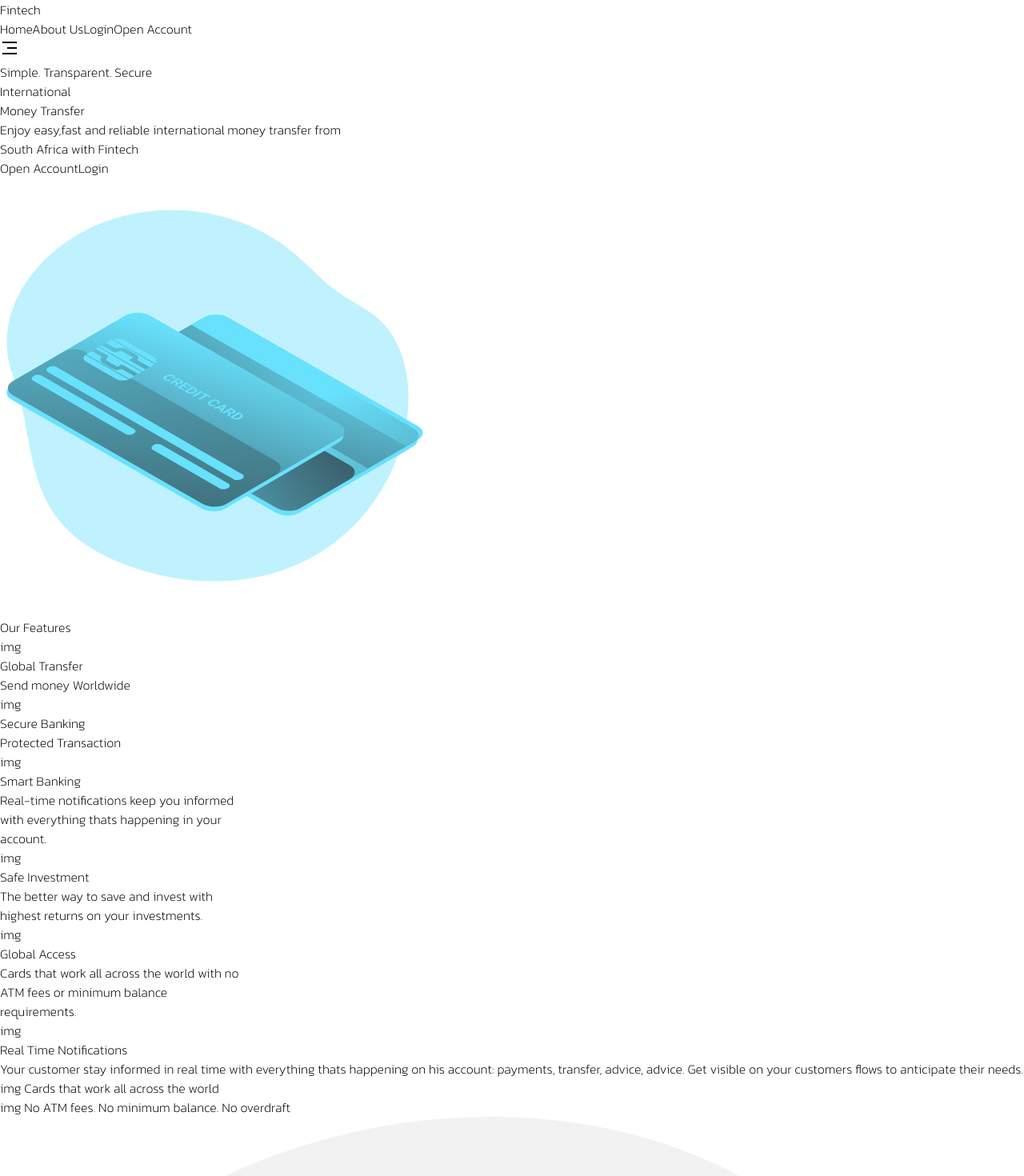
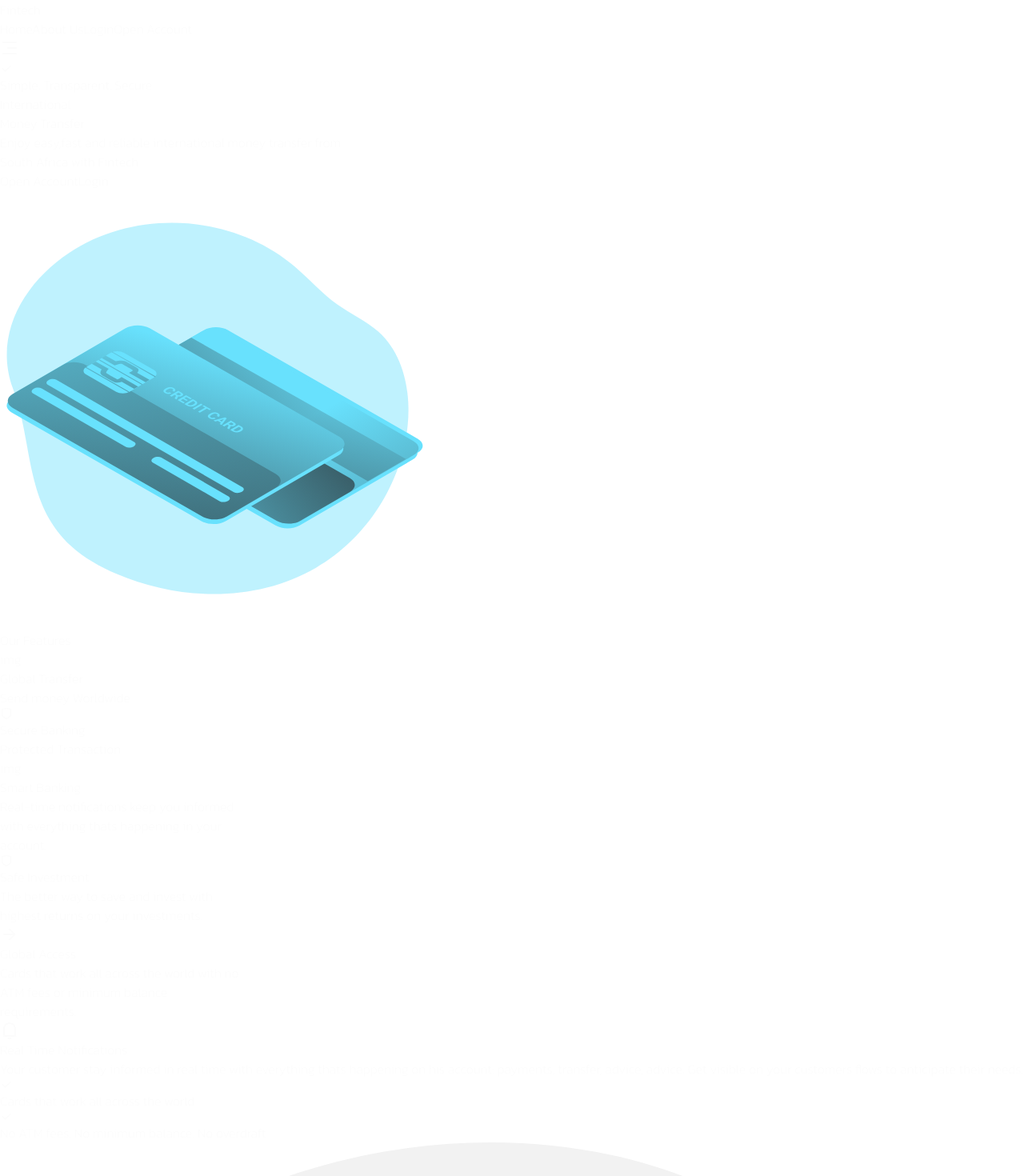
Before and after one commit to Sufyan-codes/lensly, a React (Vite) app: page / in a window 1280 px wide. Shown: the top 1470 px of the page at 80% size. Built offline with nearby package versions, Linux system fonts and the light colour scheme; a web font is replaced by a local one.

Commit message:
ui updates

```diff
--- a/src/App.jsx
+++ b/src/App.jsx
@@ -5,8 +5,8 @@ import About from "./app/pages/About";
 import Features from "./app/pages/Features";
 import Login from "./app/pages/Login";
 import CreateAccount from "./app/pages/CreateAccount";
-import PayforeignDashboard from "./app/components/PayforeignDashboard";
-
+import PayforeignDashboard from "./app/components/DashboardLayout";
+import NotFound from "./app/pages/NotFound";
 
 export default function App() {
   return (
@@ -17,11 +17,12 @@ export default function App() {
             <Route index element={<Home />} />
             <Route path="/about" element={<About />} />
             <Route path="/features" element={<Features />} />
-
           </Route>
           <Route path="/dashboard" element={<PayforeignDashboard />} />
           <Route path="/login" element={<Login />} />
           <Route path="/signUp" element={<CreateAccount />} />
+
+          <Route to="*" element={<NotFound />} />
         </Routes>
       </BrowserRouter>
     </main>
--- a/src/app/components/Footer.jsx
+++ b/src/app/components/Footer.jsx
@@ -2,7 +2,7 @@ import React from 'react'
 
 export default function Footer() {
   return (
-    <section className="bg-[#F8FAFF] max-w-6xl mx-auto border-t border-gray-200 lg:py-16 text-gray-700">
+    <section className="bg-[#F8FAFF] max-w-7xl mx-auto border-t border-gray-200 lg:py-16 text-gray-700">
         <div className="grid grid-cols-1 sm:grid-cols-2 lg:grid-cols-4 gap-12">
           <div>
             <img src='' alt="Fintech" className="h-8 w-auto mb-4" />
--- a/src/app/components/Nav.jsx
+++ b/src/app/components/Nav.jsx
@@ -13,7 +13,7 @@ export default function Navbar() {
     return (
         <nav className="fixed  left-0 right-0 z-50 m2 backdrop-blur-md border-b border-neutral-200">
             <div className="text-neutral-500
-            max-w-6xl mx-auto px-4 py-3 pb-5 flex justify-between items-center text-black-900
+            max-w-7xl mx-auto px-4 py-3 pb-5 flex justify-between items-center text-black-900
              ">
                 {/* Left Logo */}
                 <a href='/' className='text-2xl text-blue-900 font-bold'>Fintech</a>
--- a/src/app/pages/About.jsx
+++ b/src/app/pages/About.jsx
@@ -4,7 +4,7 @@ import hero from "../../../public/images/Online Banking.svg";
 
 export default function About() {
   return (
-    <section className='max-w-6xl mx-auto'>
+    <section className='max-w-7xl mx-auto'>
        <div className=" px-4 md:flex justify-between pt-4 text-black">
         <div className="flex flex-col gap-4 mt-28">
           <span className="text-blue-700 bg-blue-200 py-2 px-4 w-[250px] text-1xl  rounded-full text-center">
--- a/src/app/pages/Business.jsx
+++ b/src/app/pages/Business.jsx
@@ -1,10 +1,12 @@
 import React from 'react'
 import { Link } from 'react-router-dom'
 import hero from "../../../public/images/Online Banking.svg";
+import { RiCheckFill, RiSmartphoneLine, RiBankCardLine, RiBriefcase5Line} from "react-icons/ri";
+
 
 export default function Business() {
   return (
-    <section className='max-w-6xl p-4 mx-auto'>
+    <section className='max-w-7xl p-4 mx-auto'>
           <div className='items-center'>
               <div className='text-center flex flex-col gap-4'>
               <p className='text-xl text-blue-800'>Business Banking</p>
@@ -14,7 +16,7 @@ export default function Business() {
 
               <div className="mt-20 grid grid-cols-1 md:grid-cols-2 lg:grid-cols-3 gap-3 pb-28">
             <div className="flex flex-col gap-4 bg-gray-100 p-5 rounded-lg">
-              <div className="bg-blue-200 w-10 h-10 rounded-md">img</div>
+              <div className="bg-blue-200 w-10 h-10 rounded-md"><RiBankCardLine className="w-6  h-6 mx-auto text-blue-600 mt-2" /></div>
               <h1 className="text-xl lg:text-2xl font-semibold text-neutral-700">Checking Account</h1>
               <p className="text-neutral-800">Choose from our checking options that <br />
                 allow you to earn interest, avoid fees, and <br /> easily manage your account.
@@ -31,7 +33,7 @@ export default function Business() {
                       <Link to='/signUp' className='text-xl text-white-900 bg-blue-800 w-40 px-4 py-1 rounded-lg'> Start Saving</Link>
             </div>
             <div className="flex flex-col gap-4 bg-gray-100 p-5 rounded-lg">
-              <div className="bg-blue-200 w-10 h-10 rounded-md">img</div>
+              <div className="bg-blue-200 w-10 h-10 rounded-md"><RiBriefcase5Line className="w-6  h-6 mx-auto text-blue-600 mt-2" /></div>
               <h1 className="text-xl lg:text-2xl font-semibold text-neutral-700">Business Account</h1>
               <p className="text-neutral-800 ">Take charge of your business banking with a  <br />
                 business account. Services including <br /> virtual cards, team management and more.
@@ -45,7 +47,7 @@ export default function Business() {
           </div>
           <div className="grid grid-cols-1 lg:grid-cols-2 pt-28 pb-28 gap-4">
         <div className="flex flex-col gap-4">
-          <div className="bg-blue-200 w-10 h-10 rounded-md">img</div>
+          <div className="bg-blue-200 w-10 h-10 rounded-md"><RiSmartphoneLine RiShieldLine className="w-6  h-6 mx-auto text-blue-600 mt-2" /></div>
           <h1 className="text-xl lg:text-3xl font-semibold text-blue-800">Banking At your Tips</h1>
           <p className="text-gray-800 lg:text-xl">
             Your banking experience anytime, anywhere. Get your money moving with
@@ -53,8 +55,8 @@ export default function Business() {
             your phone.
           </p>
           <ul className="text-gray-800 lg:text-xl flex flex-col gap-3">
-            <li><span className="bg-blue-200 w-10 h-10 rounded-md">img</span> Bill Payments, Funds Transfer, QR payments.</li>
-            <li><span className="bg-blue-200 w-10 h-10 rounded-md">img</span> Credit card payments and order food.</li>
+            <li><div className="flex gap-2 items-center"><RiCheckFill /> <p>Bill Payments, Funds Transfer, QR payments.</p></div> </li>
+            <li><div className="flex gap-2 items-center"><RiCheckFill /> <p>Credit card payments and order food.</p></div> </li>
           </ul>
         </div>
         <img src={hero} alt="" />
--- a/src/app/pages/Cta.jsx
+++ b/src/app/pages/Cta.jsx
@@ -4,7 +4,7 @@ import { Link } from "react-router-dom";
 export default function Cta() {
   return (
     <section className="h-72 bg-blue-500">
-      <div className="max-w-6xl mx-auto items-center py-4 grid lg:grid-cols-2 grid-cols-1 p-4 ">
+      <div className="max-w-7xl mx-auto items-center py-4 grid lg:grid-cols-2 grid-cols-1 p-4 ">
         <h1 className="text-xl lg:text-5xl text-white font-semibold mt-20">
           join the 2+ Million customers <br />
           using FinTech
--- a/src/app/pages/Features.jsx
+++ b/src/app/pages/Features.jsx
@@ -1,12 +1,14 @@
 import React from "react";
 import hero from "../../../public/images/undraw_connected-world_anke.svg";
+import { RiNotification4Line } from "@remixicon/react";
+import { RiCheckFill, RiShieldLine } from "react-icons/ri";
 
 export default function Features() {
   return (
-    <section className="max-w-6xl pt-28 p-4 pb-28 mx-auto">
+    <section className="max-w-7xl pt-28 p-4 pb-28 mx-auto">
       <div className="grid grid-cols-1 lg:grid-cols-2 pt-28 gap-4">
         <div className="flex flex-col gap-4">
-          <div className="bg-blue-200 w-10 h-10 rounded-md">img</div>
+          <div className="bg-blue-200 w-10 h-10 rounded-md"><RiNotification4Line className="w-6  h-6 mx-auto text-blue-600 mt-2"/></div>
           <h1 className="text-xl lg:text-3xl font-semibold text-blue-800">Real Time Notifications</h1>
           <p className="text-gray-800 lg:text-xl">
             Your customer stay informed in real time with everything thats
@@ -14,8 +16,8 @@ export default function Features() {
             visible on your customers flows to anticipate their needs.
           </p>
           <ul className="text-gray-800 lg:text-xl flex flex-col gap-3">
-            <li><span className="bg-blue-200 w-10 h-10 rounded-md">img</span> Cards that work all across the world</li>
-            <li><span className="bg-blue-200 w-10 h-10 rounded-md">img</span> No ATM fees. No minimum balance. No overdraft</li>
+            <li><div className=" flex gap-2 items-center "><RiCheckFill /> <p>Cards that work all across the world</p></div> </li>
+            <li><div className=" flex gap-2 items-center "><RiCheckFill /> <p> No ATM fees. No minimum balance. No overdraft</p></div></li>
           </ul>
         </div>
         <img src={hero} alt="" />
--- a/src/app/pages/Home.jsx
+++ b/src/app/pages/Home.jsx
@@ -1,16 +1,19 @@
 import React from "react";
 import { Link } from "react-router-dom";
 import hero from "../../../public/images/Credit Card 1.svg";
+import { RiCheckFill, RiShieldLine } from "react-icons/ri";
+import { RiArrowRightLine } from "@remixicon/react";
 
 
 export default function Home() {
   return (
-    <section className="pt-28 max-w-6xl mx-auto">
+    <section className="bg-[#fcfcfc]">
+         <main className="pt-28 max-w-7xl mx-auto pb-10">
       <div className=" px-4 md:flex justify-between mt-4 text-black">
         <div className="flex flex-col gap-4 mt-20">
-          <span className="text-blue-700 bg-blue-200 py-2 px-4 w-[250px] text-1xl  rounded-full text-center">
-            Simple. Transparent. Secure
-          </span>
+          <div className="text-blue-700 bg-blue-200 flex items-center gap-2 py-2 px-4 w-[250px] text-1xl  rounded-full text-center">
+            <RiCheckFill /> <p>Simple. Transparent. Secure</p>
+          </div>
 
           <h1 className="text-blue-700 font-bold lg:text-7xl text-4xl">
             International <br />
@@ -63,7 +66,7 @@ export default function Home() {
             </div>
 
             <div className="flex gap-4">
-              <div className="bg-blue-200 w-10 h-10 rounded-md">img</div>
+              <div className="bg-blue-200 w-10 h-10 rounded-md mx-auto"><RiShieldLine className="w-6  h-6 mx-auto text-blue-600 mt-2"/></div>
               <div className="flex flex-col gap-1">
                 <p className="lg:text-xl font-semibold text-neutral-600">
                   Secure Banking
@@ -74,22 +77,22 @@ export default function Home() {
           </div>
 
           <div className="mt-24 grid grid-cols-1 md:grid-cols-2 lg:grid-cols-3 gap-3">
-            <div className="flex flex-col gap-4 bg-gray-100 p-5 rounded-lg">
+            <div className="flex flex-col gap-4 bg-white shadow p-5 rounded-lg">
               <div className="bg-blue-200 w-10 h-10 rounded-md">img</div>
               <h1 className="text-xl lg:text-2xl font-semibold text-neutral-700">Smart Banking</h1>
               <p className="text-neutral-800">Real-time notifications keep you informed <br />
                 with everything thats happening in your <br /> account.
               </p>
             </div>
-            <div className="flex flex-col gap-4 bg-gray-100 p-5 rounded-lg">
-              <div className="bg-blue-200 w-10 h-10 rounded-md">img</div>
+            <div className="flex flex-col gap-4 bg-white shadow p-5 rounded-lg">
+              <div className="bg-blue-200 w-10 h-10 rounded-md"><RiShieldLine className="w-6  h-6 mx-auto text-blue-600 mt-2"/></div>
               <h1 className="text-xl lg:text-2xl font-semibold text-neutral-700">Safe Investment</h1>
               <p className="text-neutral-800 ">The better way to save and invest with <br />
                 highest returns on your investments.
               </p>
             </div>
-            <div className="flex flex-col gap-4 bg-gray-100 p-5 rounded-lg">
-              <div className="bg-blue-200 w-10 h-10 rounded-md">img</div>
+            <div className="flex flex-col gap-4 bg-white shadow p-5 rounded-lg">
+              <div className="bg-blue-200 w-10 h-10 rounded-md"><RiArrowRightLine className="w-6  h-6 mx-auto text-blue-600 mt-2"/></div>
               <h1 className="text-xl lg:text-2xl font-semibold text-neutral-700">Global Access</h1>
               <p className="text-neutral-800 ">Cards that work all across the world with no <br />
                 ATM fees or minimum balance <br /> requirements.
@@ -100,6 +103,7 @@ export default function Home() {
           </div>
         </div>
       </div>
-    </section>
+    </main>
+ </section>
   );
 }
--- a/src/app/pages/Investment.jsx
+++ b/src/app/pages/Investment.jsx
@@ -1,9 +1,10 @@
 import React from "react";
 import hero from "../../../public/images/undraw_connected-world_anke.svg";
+import { RiCheckFill, RiShieldLine } from "react-icons/ri";
 
 export default function Investment() {
   return (
-    <section className="max-w-6xl p-4 mx-auto">
+    <section className="max-w-7xl p-4 mx-auto">
       <div className="grid grid-cols-1 gap-4">
         <div className="flex flex-col gap-2">
           <span className="text-blue-800 text-xl">Safe Investments</span>
@@ -25,14 +26,14 @@ export default function Investment() {
             </p>
             <ul className="text-gray-800  flex flex-col gap-3">
               <li className="flex gap-4 p-4 border border-neutral-200 rounded-lg">
-                <span className="bg-blue-200 w-10 h-10 rounded-md">img</span>
+                <span className="bg-blue-200 w-10 h-10 rounded-full"><RiCheckFill className="w-6  h-6 mx-auto text-blue-600 mt-2" /> </span>
                 <div>
                   <h1 className="font-semibold lg:text-xl">Profit to invest</h1>
                   <p>Easy to manage with our intuitive dashboard and tools</p>
                 </div>
               </li>
               <li className="flex gap-4 p-4 border border-neutral-200 rounded-lg">
-                <span className="bg-blue-200 w-10 h-10 rounded-md">img</span>
+                <span className="bg-blue-200 w-10 h-10 rounded-full"><RiCheckFill className="w-6  h-6 mx-auto text-blue-600 mt-2" /> </span>
                 <div>
                   <h1 className="font-semibold lg:text-xl">High returns</h1>
                   <p>Get the best rates on your investments with fintech</p>
--- /dev/null
+++ b/src/app/pages/NotFound.jsx
@@ -0,0 +1,9 @@
+import React from 'react'
+
+export default function NotFound() {
+  return (
+    <div>
+      <h1 className='text-7xl'>Not found</h1>
+    </div>
+  )
+}
--- a/src/index.css
+++ b/src/index.css
@@ -14,11 +14,13 @@ body {
   font-family: "Kanit", sans-serif;
   font-weight: 200;
   font-style: normal;
+  color: #fcfcfc;
 }
 .kanit-thin {
   font-family: "Kanit", sans-serif;
   font-weight: 100;
   font-style: normal;
+  color: #fcfcfc;
 }
 
 .number {
```
Also changed, not shown: src/app/components/DashboardLayout.jsx (renamed from src/app/components/PayforeignDashboard.jsx).
